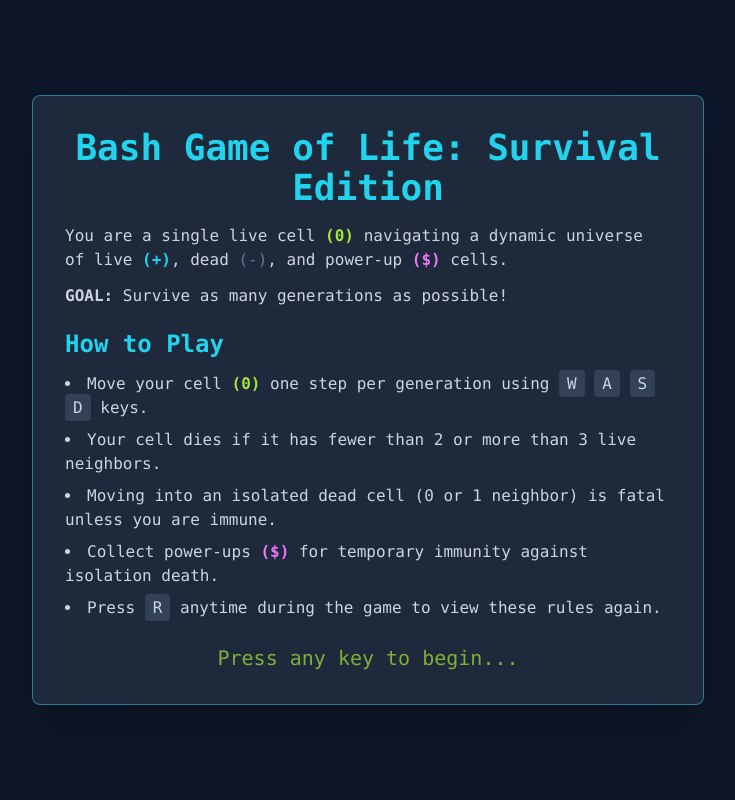
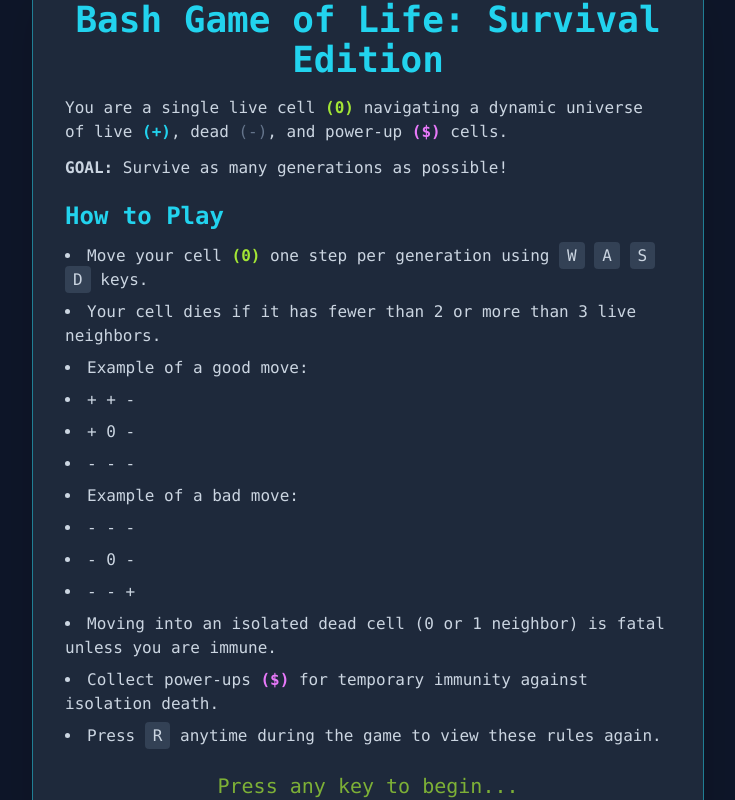
Before and after one commit to johnny603/Bash-Game-O-Life, a React (Vite) app: page / in a window 1280 px wide. Shown: the whole page, without its empty margins (272-1007 px from the left). Built offline with nearby package versions, Linux system fonts and the light colour scheme.

Commit message:
Add examples of good and bad moves in rules page

```diff
--- a/components/RulesScreen.tsx
+++ b/components/RulesScreen.tsx
@@ -26,6 +26,14 @@ const RulesScreen: React.FC<RulesScreenProps> = ({ onStart }) => {
             <ul className="list-disc list-inside space-y-2">
                 <li>Move your cell <span className="font-bold text-lime-400">(0)</span> one step per generation using <span className="bg-slate-700 px-2 py-1 rounded">W</span> <span className="bg-slate-700 px-2 py-1 rounded">A</span> <span className="bg-slate-700 px-2 py-1 rounded">S</span> <span className="bg-slate-700 px-2 py-1 rounded">D</span> keys.</li>
                 <li>Your cell dies if it has fewer than 2 or more than 3 live neighbors.</li>
+                <li>Example of a good move:</li>
+                <li>+ + -</li>
+                <li>+ 0 -</li>
+                <li>- - -</li>
+                <li>Example of a bad move:</li>
+                <li>- - -</li>
+                <li>- 0 -</li>
+                <li>- - +</li>
                 <li>Moving into an isolated dead cell (0 or 1 neighbor) is fatal unless you are immune.</li>
                 <li>Collect power-ups <span className="font-bold text-fuchsia-400">($)</span> for temporary immunity against isolation death.</li>
                 <li>Press <span className="bg-slate-700 px-2 py-1 rounded">R</span> anytime during the game to view these rules again.</li>
```
